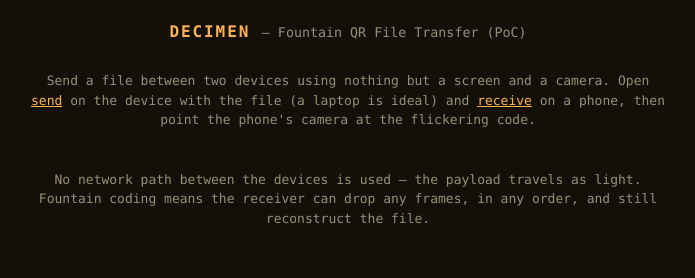
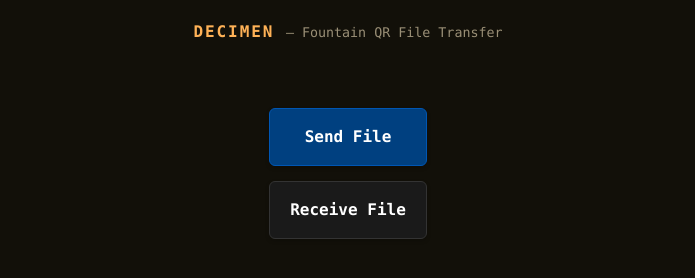
Before and after one commit to Mohamedali1234/optical-transfer, a website built with Vite: page index.html in a window 1280 px wide. Shown: the whole page, without its empty margins (292-987 px from the left). Built offline with nearby package versions, Linux system fonts and the light colour scheme.

Commit message:
Update index.html

```diff
--- a/index.html
+++ b/index.html
@@ -5,19 +5,47 @@
     <meta name="viewport" content="width=device-width, initial-scale=1.0" />
     <title>Optical Transfer — fountain-coded QR file transfer</title>
     <link rel="stylesheet" href="./shared/style.css" />
+    <style>
+      .menu-container {
+        display: flex;
+        flex-direction: column;
+        gap: 15px;
+        max-width: 320px;
+        margin: 50px auto;
+      }
+      .btn {
+        display: block;
+        text-align: center;
+        padding: 16px 20px;
+        font-size: 16px;
+        font-weight: bold;
+        text-decoration: none;
+        border-radius: 6px;
+        background: #1a1a1a;
+        color: #fff;
+        border: 1px solid #333;
+        box-shadow: 0 2px 4px rgba(0,0,0,0.2);
+        transition: background 0.2s, border-color 0.2s;
+      }
+      .btn:hover {
+        background: #2a2a2a;
+        border-color: #555;
+      }
+      .btn-send {
+        border-color: #0056b3;
+        background: #004080;
+      }
+      .btn-send:hover {
+        background: #0056b3;
+      }
+    </style>
   </head>
   <body>
-    <h1>DECIMEN <small>— Fountain QR File Transfer (PoC)</small></h1>
-    <p class="hint">
-      Send a file between two devices using nothing but a screen and a camera.
-      Open <a href="./send/index.html">send</a> on the device with the file (a laptop is
-      ideal) and <a href="./receive/index.html">receive</a> on a phone, then point the
-      phone's camera at the flickering code.
-    </p>
-    <p class="hint">
-      No network path between the devices is used — the payload travels as
-      light. Fountain coding means the receiver can drop any frames, in any
-      order, and still reconstruct the file.
-    </p>
+    <h1>DECIMEN <small>— Fountain QR File Transfer</small></h1>
+
+    <div class="menu-container">
+      <a href="./send/index.html" class="btn btn-send">Send File</a>
+      <a href="./receive/index.html" class="btn">Receive File</a>
+    </div>
   </body>
 </html>
```
